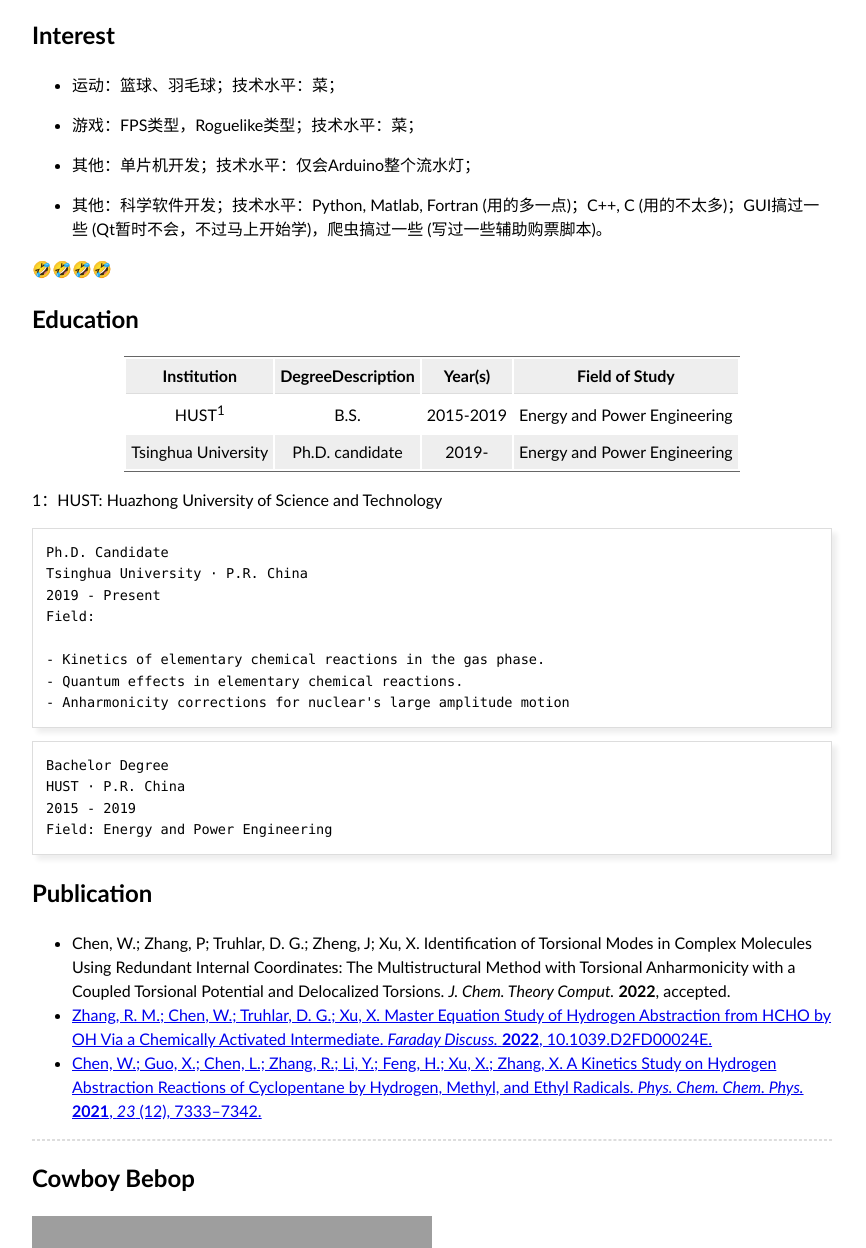
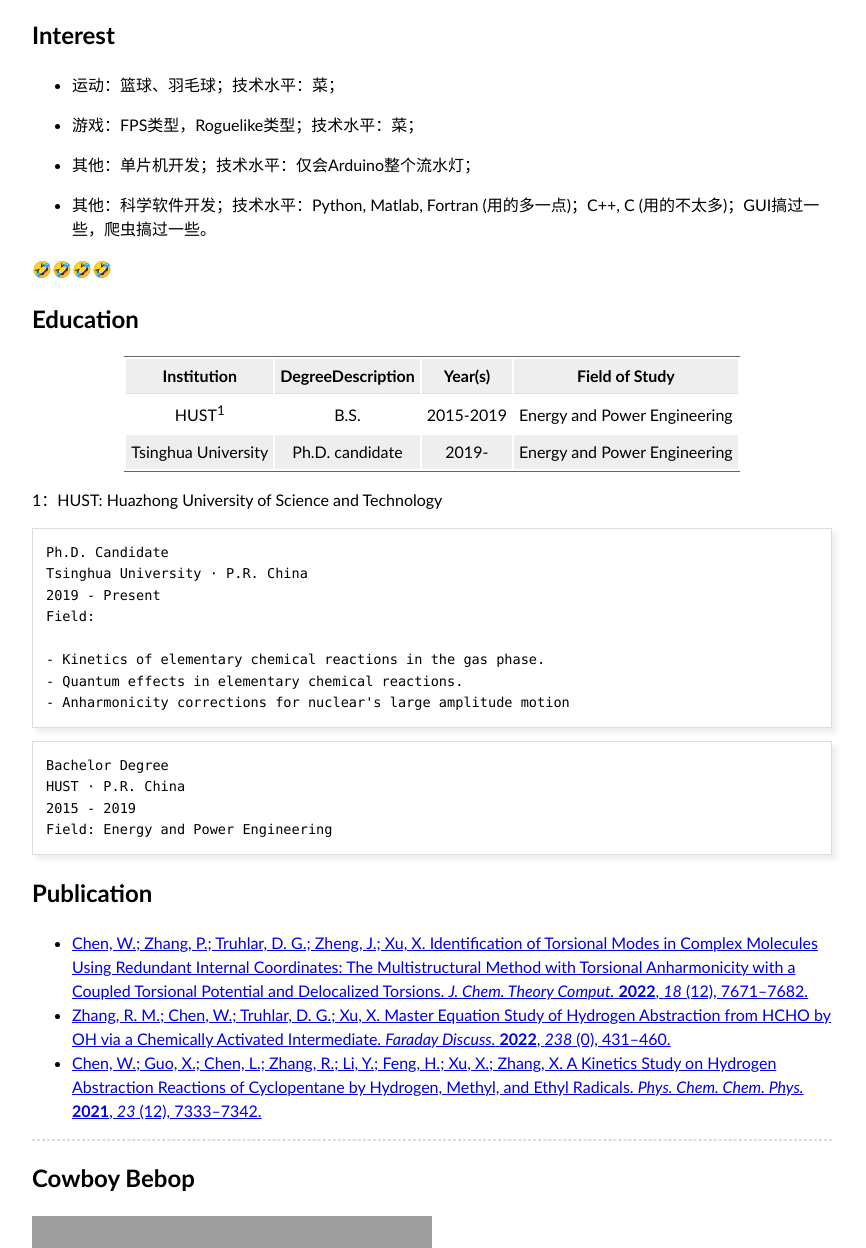
Before and after one commit to DanteVincent/dantevincent.github.io, a plain HTML site: page index.html in a window 1280 px wide. Shown: the part 608-1856 px from the top of the page, without its empty margins (208-1074 px from the left). Drawn offline with nearby package versions, Linux system fonts and the light colour scheme; some packages are replaced by stand-ins of ours; grey boxes are pictures that could not be loaded.

Commit message:
22/12/30 add article

```diff
--- a/index.html
+++ b/index.html
@@ -46,7 +46,7 @@
 <p>其他：单片机开发；技术水平：仅会Arduino整个流水灯；</p>
 </li>
 <li>
-<p>其他：科学软件开发；技术水平：Python, Matlab, Fortran (用的多一点)；C++, C (用的不太多)；GUI搞过一些 (Qt暂时不会，不过马上开始学)，爬虫搞过一些 (写过一些辅助购票脚本)。</p>
+<p>其他：科学软件开发；技术水平：Python, Matlab, Fortran (用的多一点)；C++, C (用的不太多)；GUI搞过一些，爬虫搞过一些。</p>
 </li>
 </ul>
 <p>🤣🤣🤣🤣</p>
@@ -92,8 +92,8 @@ Field: Energy and Power Engineering
 </code></pre>
 <h2 id="publication">Publication</h2>
 <ul>
-<li>Chen, W.; Zhang, P; Truhlar, D. G.; Zheng, J; Xu, X. Identification of Torsional Modes in Complex Molecules Using Redundant Internal Coordinates: The Multistructural Method with Torsional Anharmonicity with a Coupled Torsional Potential and Delocalized Torsions. <em>J. Chem. Theory Comput.</em> <strong>2022</strong>, accepted.</li>
-<li><a href="https://doi.org/10/gpgwkn">Zhang, R. M.; Chen, W.; Truhlar, D. G.; Xu, X. Master Equation Study of Hydrogen Abstraction from HCHO by OH Via a Chemically Activated Intermediate. <em>Faraday Discuss.</em> <strong>2022</strong>, 10.1039.D2FD00024E.</a></li>
+<li><a href="https://doi.org/10.1021/acs.jctc.2c00952">Chen, W.; Zhang, P.; Truhlar, D. G.; Zheng, J.; Xu, X. Identification of Torsional Modes in Complex Molecules Using Redundant Internal Coordinates: The Multistructural Method with Torsional Anharmonicity with a Coupled Torsional Potential and Delocalized Torsions. <em>J. Chem. Theory Comput.</em> <strong>2022</strong>, <em>18</em> (12), 7671–7682.</a></li>
+<li><a href="https://doi.org/10.1039/D2FD00024E">Zhang, R. M.; Chen, W.; Truhlar, D. G.; Xu, X. Master Equation Study of Hydrogen Abstraction from HCHO by OH via a Chemically Activated Intermediate. <em>Faraday Discuss.</em> <strong>2022</strong>, <em>238</em> (0), 431–460.</a></li>
 <li><a href="https://doi.org/10.1039/d1cp00386k">Chen, W.; Guo, X.; Chen, L.; Zhang, R.; Li, Y.; Feng, H.; Xu, X.; Zhang, X. A Kinetics Study on Hydrogen Abstraction Reactions of Cyclopentane by Hydrogen, Methyl, and Ethyl Radicals. <em>Phys. Chem. Chem. Phys.</em> <strong>2021</strong>, <em>23</em> (12), 7333–7342.</a></li>
 </ul>
 <hr>
```
